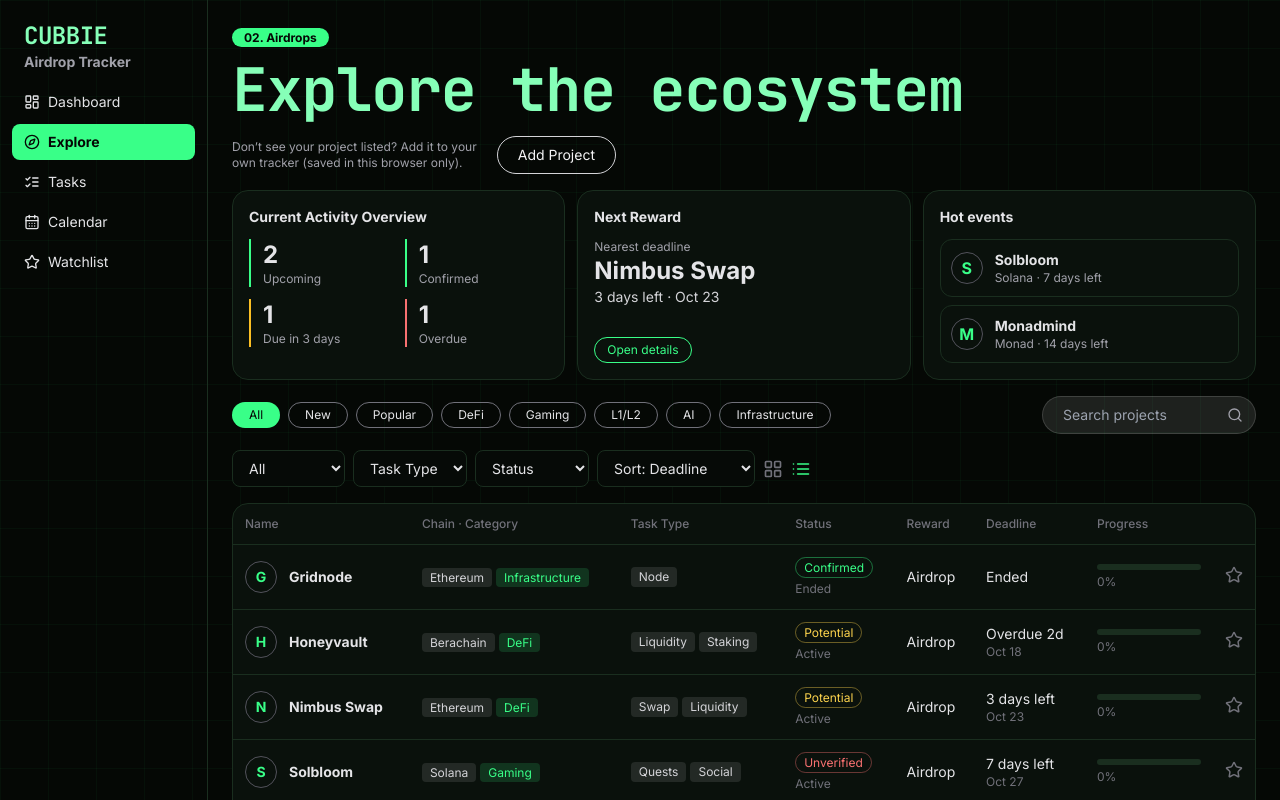
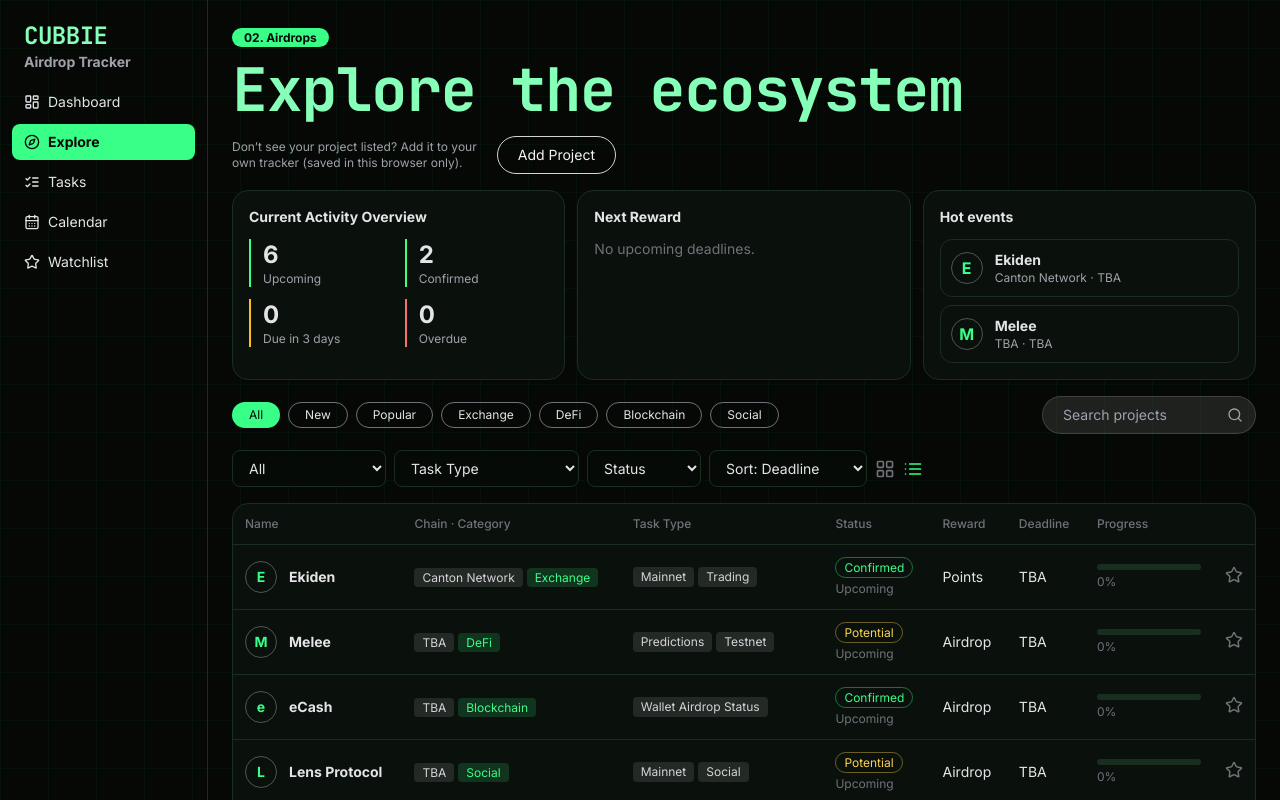
Before and after one commit to ahmad-choirudin/airdrop-tracker, a React (Vite) app: page / in a window 1280 px wide. Both pictures are taken after a click on the button "Explore". Shown: the top 800 px of the page. Built offline with nearby package versions, Linux system fonts and the light colour scheme.

Commit message:
Replace sample projects with real projects

```diff
--- a/src/App.jsx
+++ b/src/App.jsx
@@ -13,11 +13,11 @@
 const days=d=>Math.round((new Date(d+'T00:00:00')-t0())/DAY)
 const safe=u=>/^https?:\/\//i.test(u||'')?u:'#'
 const iso=d=>d.getFullYear()+'-'+String(d.getMonth()+1).padStart(2,'0')+'-'+String(d.getDate()).padStart(2,'0')
-const norm=p=>{const dl=days(p.deadline);return{...p,w:safe(p.w),x:safe(p.x),dl,ad:days(p.ad?p.added:p.added),v:-days(p.verified),s:dl<-7?'Ended':p.s}}
+const norm=p=>{const dl=/^\d{4}-\d{2}-\d{2}$/.test(p.deadline||'')?days(p.deadline):9999;return{...p,w:safe(p.w),x:safe(p.x),dl,ad:days(p.ad?p.added:p.added),v:-days(p.verified),s:dl<-7?'Ended':p.s}}
 const ST=[['Active','bg-accent'],['Upcoming','bg-amber-400'],['Ended','bg-zinc-500']]
 const PC={High:'text-red-400',Medium:'text-amber-400',Low:'text-zinc-400'}
 const NAV=[['dash','Dashboard',LayoutDashboard],['explore','Explore',Compass],['tasks','Tasks',ListChecks],['cal','Calendar',CalendarDays],['watch','Watchlist',Star]]
-const dlText=p=>p.s==='Ended'?'Ended':p.dl<0?`Overdue ${-p.dl}d`:p.dl===0?'Today':`${p.dl} days left`
+const dlText=p=>p.s==='Ended'?'Ended':p.dl>=9999?'TBA':p.dl<0?`Overdue ${-p.dl}d`:p.dl===0?'Today':`${p.dl} days left`
 
 function useLS(k,init){
   const [v,s]=useState(()=>{try{return JSON.parse(localStorage.getItem(k))??init}catch{return init}})
@@ -96,7 +96,7 @@
       if(obj(d.tasks)&&Object.values(d.tasks).every(a=>Array.isArray(a)&&a.every(x=>x&&typeof x.t==='string'&&['todo','doing','done'].includes(x.s))))setTasks(d.tasks)
       if(obj(d.watch))setW(d.watch)
       if(Array.isArray(d.log))setLog(d.log.slice(0,30))
-      if(Array.isArray(d.custom))setCustom(d.custom.filter(c=>c&&typeof c.id==='number'&&typeof c.n==='string'&&D.test(c.deadline)&&D.test(c.added)&&D.test(c.verified)))
+      if(Array.isArray(d.custom))setCustom(d.custom.filter(c=>c&&typeof c.id==='number'&&typeof c.n==='string'&&(!c.deadline||D.test(c.deadline))&&D.test(c.added)&&D.test(c.verified)))
       alert('Data imported.')
     }catch{alert('Invalid backup file.')}}
     rd.readAsText(f)
@@ -111,7 +111,7 @@
     <div className="rounded-2xl border border-zinc-600 bg-black p-5 flex flex-col gap-3 min-h-44 card-lift">
       <div className="flex justify-between items-start"><button onClick={()=>setOpen(p.id)} className="flex items-center gap-3 text-left"><span className="w-10 h-10 rounded-full border border-zinc-500 grid place-items-center font-bold text-accent">{p.n[0]}</span><span className="font-bold">{p.n}</span></button>
         <button aria-label="Favorite" onClick={()=>setWp(p.id,{fav:!w[p.id]?.fav})}><Star size={18} className={w[p.id]?.fav?'fill-accent text-accent star-on':'text-zinc-500'}/></button></div>
-      <p className="text-sm text-zinc-300 flex-1">{p.r}</p>
+      <p className="text-sm text-zinc-300 flex-1" style={{display:"-webkit-box",WebkitLineClamp:3,WebkitBoxOrient:"vertical",overflow:"hidden"}}>{p.r}</p>
       <div className="flex items-center gap-2 flex-wrap"><Badge i={p.i}/><span className="text-xs text-zinc-400">{p.c} · {p.k} · {dlText(p)}</span></div>
       <div className="flex justify-between items-center"><div className="w-24"><Bar v={pct(p.id)}/></div><div className="flex gap-3 text-zinc-400 text-sm"><a href={p.x} target="_blank" rel="noreferrer" aria-label="X">𝕏</a><a href={p.w} target="_blank" rel="noreferrer" aria-label="Website">↗</a></div></div>
     </div>)
@@ -180,7 +180,7 @@
           <input name="pn" required placeholder="Project name"/>
           <input name="pc" placeholder="Chain (e.g. Ethereum)"/>
           <input name="pk" placeholder="Category (e.g. DeFi)"/>
-          <input name="pd" type="date" required className="[color-scheme:dark]"/>
+          <input name="pd" type="date" className="[color-scheme:dark]"/>
           <select name="ps"><option>Active</option><option>Upcoming</option></select>
           <select name="pi"><option>Unverified</option><option>Potential</option><option>Confirmed</option></select>
           <input name="pt" placeholder="Task types (comma separated)"/>
@@ -191,7 +191,7 @@
           <button className="sm:col-span-2 bg-accent text-ink font-bold rounded-lg py-2">Save project</button>
         </form>}
         {(()=>{
-          const act=live.filter(x=>x.dl>=0),nxt=act[0]
+          const act=live.filter(x=>x.dl>=0),nxt=act.find(x=>x.dl<9999)
           const hot=[...act.filter(x=>x.ad>-7),...act.filter(x=>x.ad<=-7)].filter(x=>!nxt||x.id!==nxt.id).slice(0,2)
           const stat=[['Upcoming',data.filter(x=>x.s==='Upcoming').length,'border-accent'],['Confirmed',data.filter(x=>x.i==='Confirmed'&&x.s!=='Ended').length,'border-accent'],['Due in 3 days',act.filter(x=>x.dl<=3).length,'border-amber-400'],['Overdue',live.filter(x=>x.dl<0).length,'border-red-400']]
           return(
@@ -240,7 +240,7 @@
           <td className="p-3"><div className="flex gap-1 flex-wrap">{(d.task||'').split(', ').filter(Boolean).map(t=><span key={t} className="rounded bg-white/10 text-zinc-300 px-2 py-0.5 text-xs">{t}</span>)}</div></td>
           <td className="p-3"><Badge i={d.i}/><div className="text-xs text-zinc-500 mt-1">{d.s}</div></td>
           <td className="p-3 whitespace-nowrap">{d.reward}</td>
-          <td className="p-3 whitespace-nowrap">{dlText(d)}<div className="text-xs text-zinc-500">{d.s!=='Ended'&&fmt(at(d.dl))}</div></td>
+          <td className="p-3 whitespace-nowrap">{dlText(d)}<div className="text-xs text-zinc-500">{d.s!=='Ended'&&d.dl<9999&&fmt(at(d.dl))}</div></td>
           <td className="p-3 w-32"><Bar v={pct(d.id)}/><div className="text-xs text-zinc-500 mt-1">{pct(d.id)}%</div></td>
           <td className="p-3" onClick={e=>e.stopPropagation()}><button aria-label="Favorite" onClick={()=>setWp(d.id,{fav:!w[d.id]?.fav})}><Star size={18} className={w[d.id]?.fav?'fill-accent text-accent':'text-zinc-500'}/></button></td>
         </tr>))}</tbody>
@@ -301,7 +301,7 @@
       <aside className="w-full max-w-md bg-panel border-l border-line p-5 overflow-y-auto space-y-4 slide-in" onClick={e=>e.stopPropagation()}>
         <div className="flex justify-between items-start"><div><h2 className="text-2xl font-bold">{p.n}</h2><div className="text-sm text-zinc-400">{p.c} · {p.k} · {p.s}</div></div><button aria-label="Close" onClick={()=>setOpen(null)}><X/></button></div>
         <div className="flex items-center gap-2 flex-wrap"><Badge i={p.i}/><span className="text-xs text-zinc-400">Last verified {fmt(at(-p.v))}</span></div>
-        <p className="text-sm">{p.r}</p>
+        <p className="text-sm whitespace-pre-line">{p.r}</p>
         <p className="text-xs text-zinc-400">There is no guarantee this project will give an airdrop.</p>
         {p.f&&<div className="flex gap-2 text-sm text-red-300 bg-red-400/10 rounded-lg p-3"><ShieldAlert size={18} className="shrink-0"/>{p.f}</div>}
         <div className="flex gap-4 text-sm text-accent"><a href={p.w} target="_blank" rel="noreferrer" className="flex gap-1 items-center">Website <ExternalLink size={12}/></a><a href={p.x} target="_blank" rel="noreferrer" className="flex gap-1 items-center">X account <ExternalLink size={12}/></a></div>
--- a/src/data.json
+++ b/src/data.json
@@ -1,8 +1,8 @@
 [
-{"id": 1, "n": "Nimbus Swap", "c": "Ethereum", "k": "DeFi", "s": "Active", "i": "Potential", "deadline": "2026-10-23", "added": "2026-10-08", "verified": "2026-10-18", "w": "https://example.com/nimbus", "x": "https://x.com/example", "r": "No token announced yet. On-chain activity may count, but this is still speculative.", "task": "Swap, Liquidity", "reward": "Airdrop"},
-{"id": 2, "n": "Solbloom", "c": "Solana", "k": "Gaming", "s": "Active", "i": "Unverified", "deadline": "2026-10-27", "added": "2026-10-15", "verified": "2026-10-11", "w": "https://example.com/solbloom", "x": "https://x.com/example", "r": "Community claims only. No official source yet.", "f": "Many fake accounts imitate this project. Never click links from DMs.", "task": "Quests, Social", "reward": "Airdrop"},
-{"id": 3, "n": "Starlane", "c": "Starknet", "k": "L1/L2", "s": "Upcoming", "i": "Confirmed", "deadline": "2026-11-10", "added": "2026-10-18", "verified": "2026-10-19", "w": "https://example.com/starlane", "x": "https://x.com/example", "r": "The team announced an official points program. Reward size is not announced.", "task": "Testnet, Bridge", "reward": "Points"},
-{"id": 4, "n": "Honeyvault", "c": "Berachain", "k": "DeFi", "s": "Active", "i": "Potential", "deadline": "2026-10-18", "added": "2026-09-20", "verified": "2026-10-06", "w": "https://example.com/honeyvault", "x": "https://x.com/example", "r": "Speculative. The campaign deadline has passed.", "task": "Liquidity, Staking", "reward": "Airdrop"},
-{"id": 5, "n": "Monadmind", "c": "Monad", "k": "AI", "s": "Upcoming", "i": "Unverified", "deadline": "2026-11-03", "added": "2026-10-19", "verified": "2026-10-14", "w": "https://example.com/monadmind", "x": "https://x.com/example", "r": "No airdrop confirmation yet.", "f": "A fake site once asked for wallet connections. Check the official domain first.", "task": "Testnet, Social", "reward": "Airdrop"},
-{"id": 6, "n": "Gridnode", "c": "Ethereum", "k": "Infrastructure", "s": "Ended", "i": "Confirmed", "deadline": "2026-09-30", "added": "2026-08-21", "verified": "2026-09-25", "w": "https://example.com/gridnode", "x": "https://x.com/example", "r": "Claiming has closed.", "task": "Node", "reward": "Airdrop"}
+{"id": 11, "n": "Ekiden", "c": "Canton Network", "k": "Exchange", "s": "Upcoming", "i": "Confirmed", "deadline": "TBA", "added": "2026-10-20", "verified": "2026-10-20", "task": "Mainnet, Trading", "reward": "Points", "w": "https://app.ekiden.fi/", "x": "https://x.com/ekidenfi", "r": "Ekiden is an institutional-grade, orderbook-based hybrid derivatives exchange built natively for the Canton Network ecosystem. Designed to meet the stringent demands of high-frequency traders and financial institutions, the platform combines the speed of off-chain matching with the transparency of delayed on-chain settlement. This unique rollup-like architecture empowers users to execute complex trading strategies with deep liquidity while eliminating traditional counterparty risks.\n\nFunctioning as a seamless decentralized trading terminal, the ecosystem bridges the gap between centralized execution and decentralized finance. The application provides professionals with robust API connectivity, cross-chain access, and advanced market structures. Recently approved as a Featured App on Canton, the project delivers a secure, compliant, and highly efficient environment for the next generation of tokenized asset trading."},
+{"id": 12, "n": "Melee", "c": "TBA", "k": "DeFi", "s": "Upcoming", "i": "Potential", "deadline": "TBA", "added": "2026-10-20", "verified": "2026-10-20", "task": "Predictions, Testnet", "reward": "Airdrop", "w": "https://pmm.melee.markets/", "x": "https://x.com/meleemarkets", "r": "Melee is a decentralized prediction platform where anyone can create markets on any topic, including both factual events (such as sports games or elections) and opinion-based questions. The platform is designed so that creators earn revenue from the trading activity in their markets, while traders can profit by entering early or by correctly predicting outcomes. Unlike traditional prediction markets that depend on centralized teams or liquidity providers, Melee uses a system that allows markets to form and scale without gatekeepers. The long-term aim is to make it possible for people to price and exchange beliefs about culture, news, and events in real time."},
+{"id": 13, "n": "eCash", "c": "TBA", "k": "Blockchain", "s": "Upcoming", "i": "Confirmed", "deadline": "TBA", "added": "2026-10-20", "verified": "2026-10-20", "task": "Wallet Airdrop Status", "reward": "Airdrop", "w": "https://ecash.com/", "x": "https://x.com/BTCdrivechains", "r": "eCash is a Bitcoin hard fork initiated by Bitcoin developer Paul Sztorc. The project aims to preserve Bitcoin's core architecture while introducing native support for Drivechains (BIP-300) and additional Layer 2 functionality.\n\nThe network is designed as a near-copy of Bitcoin Core, using the SHA-256 proof-of-work algorithm and maintaining compatibility with the existing Bitcoin software stack wherever practical. Bitcoin holders will be able to claim eCash on a 1:1 basis after the fork.\n\nThe project's objective is to provide an alternative Bitcoin-compatible network focused on experimentation with scalability, programmable sidechains, and protocol development while preserving the familiar Bitcoin user experience.\n\neCash is an open-source project. Development is led by Paul Sztorc, the creator of the Drivechain proposal, with source code, technical documentation, and development updates published publicly. The project seeks to enable innovation through optional Layer 2 networks while maintaining a simple and transparent Layer 1 protocol."},
+{"id": 14, "n": "Lens Protocol", "c": "TBA", "k": "Social", "s": "Upcoming", "i": "Potential", "deadline": "TBA", "added": "2026-10-20", "verified": "2026-10-20", "task": "Mainnet, Social", "reward": "Airdrop", "w": "https://lens.xyz/", "x": "https://x.com/LC", "r": "Lens Protocol is a blockchain-based social graph designed to empower users and content creators in the Web3 landscape. Developed by the team behind Aave, it was launched in early 2022 and aims to reshape social media by providing a decentralized, permissionless environment where users fully own their data and connections.\n\nKey Features\n\nProfile NFTs: Users create unique profiles represented as NFTs, allowing them to manage their content and interactions across various decentralized applications (DApps) built on Lens Protocol.\n\nModularity: The protocol’s design is modular, enabling developers to implement new features easily. This flexibility encourages innovation while ensuring that social relationships and user-owned content remain secure.\n\nCensorship Resistance: By decentralizing content ownership, Lens Protocol creates a censorship-resistant environment where no single entity can remove or ban users or their content. This aligns with the principles of Web3, promoting freedom of expression.\n\nInteroperability: Lens Protocol supports integration with various cryptocurrency wallets like MetaMask and Gnosis Safe, enhancing its usability across different platforms."},
+{"id": 15, "n": "QFEX", "c": "TBA", "k": "Exchange", "s": "Upcoming", "i": "Potential", "deadline": "TBA", "added": "2026-10-20", "verified": "2026-10-20", "task": "Trading", "reward": "Airdrop", "w": "https://www.qfex.com/", "x": "https://x.com/QFEX", "r": "QFEX is a financial trading platform designed for 24/7 access to traditional markets, including US equities, commodities, and foreign exchange (FX). Developed by a team of former quantitative researchers and engineers from Citadel and Tower Research, the platform utilizes a brokerless architecture to provide direct market access.\n\nThe core product offering consists of perpetual futures across all supported asset classes, allowing for trades with leverage up to 100x. Technically, the platform integrates traditional payment systems with a streamlined clearing infrastructure intended to reduce the intermediary steps found in conventional exchange models. QFEX aims to restructure the standard exchange and clearing industry by leveraging high-frequency trading engineering to lower operational costs and improve execution speed."},
+{"id": 16, "n": "Fhenix", "c": "TBA", "k": "Blockchain", "s": "Upcoming", "i": "Potential", "deadline": "TBA", "added": "2026-10-20", "verified": "2026-10-20", "task": "Testnet, Bounty Platform", "reward": "Airdrop", "w": "https://www.fhenix.io/", "x": "https://x.com/fhenix", "r": "Fhenix is a blockchain infrastructure platform and Ethereum Layer 2 network that pioneers Fully Homomorphic Encryption (FHE) to enable confidential smart contracts. Through the implementation of fhEVM (Fully Homomorphic Ethereum Virtual Machine), the platform allows developers to write and execute smart contracts using encrypted data without requiring decryption during computation. Fhenix provides end-to-end data privacy for on-chain applications, addressing confidentiality challenges in decentralized finance, governance, and gaming while utilizing existing Solidity development environments and maintaining compatibility with the broader Ethereum ecosystem."}
 ]
```
